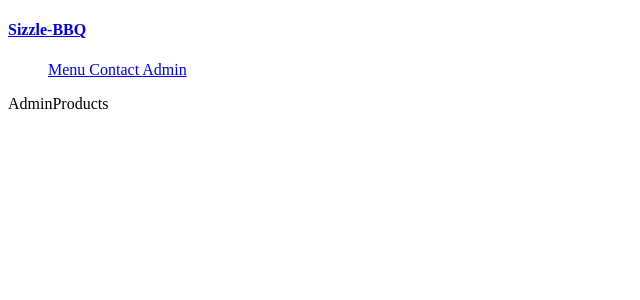
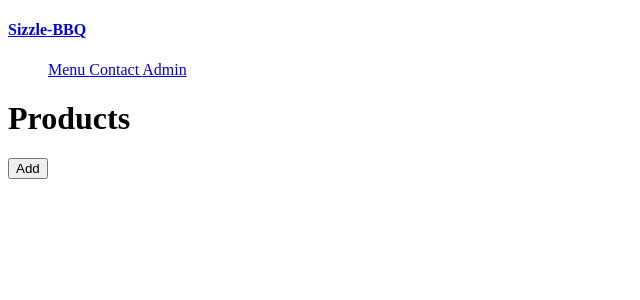
Before and after one commit to tshepi-tech/bbq-resturant, a React (Create React App) app: page /adminProduct in a window 1280 px wide. Shown: the top 300 px of the page, without its empty margins (0-640 px from the left). Built offline with nearby package versions, Linux system fonts and the light colour scheme.

Commit message:
products can be added with correct path

```diff
--- a/src/admin/pages/AdminProducts.jsx
+++ b/src/admin/pages/AdminProducts.jsx
@@ -1,3 +1,64 @@
+//NPM packages
+import { useEffect, useState } from "react";
+import { useParams } from "react-router-dom";
+
+//Project files
+import {
+  getCollection,
+  getDocument,
+  createDocument,
+} from "../../scripts/firestore";
+
 export default function AdminProducts() {
-  return <div>AdminProducts</div>;
+  const { categoryId, subId, productId } = useParams();
+
+  const [products, setProducts] = useState([]);
+
+  const [category, setCategoroy] = useState("seafood");
+  const [title, setTitle] = useState("hake");
+  const [details, setDetails] = useState("crispy baked hake");
+  const [description, setDescription] = useState(
+    "the meal is served with eithe fries or salad"
+  );
+  const [ingredients, setIngredients] = useState("fish spice,hake,flour");
+  const [price, setPrice] = useState("120");
+  const [imageURL, setImageURL] = useState(
+    "https://encrypted-tbn0.gstatic.com/images?q=tbn:ANd9GcRautT1BLDvEXfdPw1tsdcZr8DbBjyAvWjzUQ&usqp=CAU"
+  );
+  const [imageAlt, setImageAlt] = useState("hake with broccoli");
+  const [heroURL, setHeroURL] = useState(
+    "https://encrypted-tbn0.gstatic.com/images?q=tbn:ANd9GcRYtUzDiNbPfVhfm3JMyJmv11FBfL2WlHqi5Q&usqp=CAU"
+  );
+  const [heroAlt, setHeroAlt] = useState("hake with fries");
+
+  async function onCreate(event) {
+    event.preventDefault();
+    const newProduct = {
+      category: category,
+      title: title,
+      details: details,
+      description: description,
+      ingredients: ingredients,
+      price: price,
+      imageURL: imageURL,
+      imageAlt: imageAlt,
+      heroURL: heroURL,
+      heroAlt: heroAlt,
+    };
+    const documentId = await createDocument(
+      `Restaurant/Menu/Content/${newProduct.category}/Content`,
+      newProduct
+    );
+    newProduct.id = documentId;
+    setProducts([...products, newProduct]);
+    console.log("done");
+  }
+
+  return (
+    <div>
+      {" "}
+      <h1>Products</h1>
+      <button onClick={onCreate}>Add</button>
+    </div>
+  );
 }
--- a/src/client/components/ProductItem.jsx
+++ b/src/client/components/ProductItem.jsx
@@ -10,21 +10,16 @@ export default function ProductItem({ document }) {
     heroAlt,
     ingredients,
   } = document;
-  /*
-  const ingredientsList = ingredients.map((item) => (
-    <li key={item.id} item={item} />
-  ));
- */
-  console.log(ingredients);
 
   return (
     <div>
+      <h1>{title}</h1>
       <li>
         <img src={heroURL} alt={heroAlt} />
         <img src={imageURL} alt={imageAlt} />
-        <p>{title}</p>
         <p>{description}</p>
-        <p>{price}</p>
+        <p>{price} :-</p>
+        <p>Ingredients:{ingredients}</p>
       </li>
       <button>Back</button>
     </div>
--- a/src/client/pages/Menu.jsx
+++ b/src/client/pages/Menu.jsx
@@ -19,7 +19,6 @@ export default function Menu() {
       const documentData = await getDocument("Restaurant", categoryId);
       const menuData = await getCollection(`Restaurant/${categoryId}/Content/`);
       setDocument(documentData);
-      console.log(documentData);
       setMenu(menuData);
     }
     loadData();
--- a/src/client/pages/Product.jsx
+++ b/src/client/pages/Product.jsx
@@ -29,7 +29,6 @@ export default function Product() {
 
   return (
     <div>
-      <h1>Product page hardcoded</h1>
       <ProductItem document={document} />
     </div>
   );
--- a/src/scripts/firestore.js
+++ b/src/scripts/firestore.js
@@ -1,5 +1,6 @@
 //NPM package
 import {
+  addDoc,
   collection,
   getDocs,
   doc,
@@ -11,6 +12,16 @@ import {
 import { firestore } from "./firebase";
 
 // Methods
+
+//--Create
+export async function createDocument(path, data) {
+  const documentPath = collection(firestore, path);
+  const document = await addDoc(documentPath, data);
+
+  return document.id;
+}
+
+//-- Read
 export async function getDocument(path, id) {
   const documentPath = doc(firestore, path, id);
   const document = await getDoc(documentPath);
```
